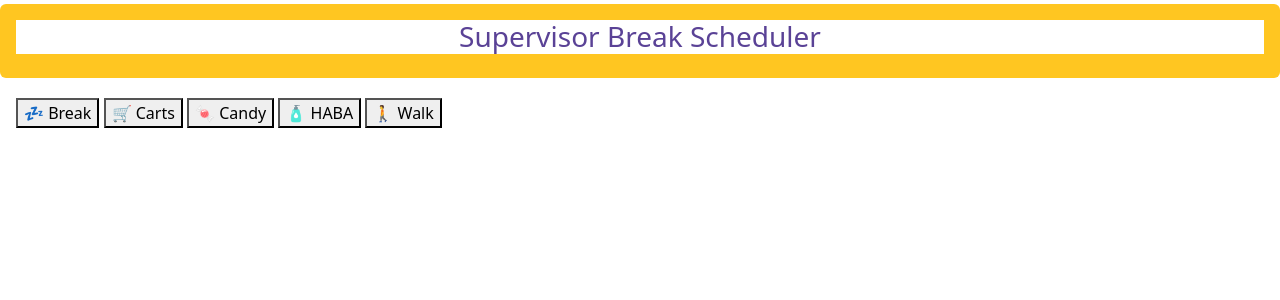
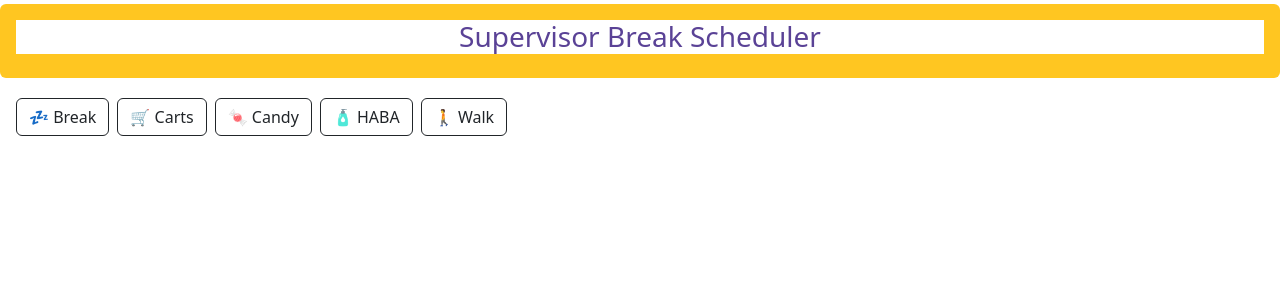
Before and after one commit to jnguy2832/Listco-Supervisor-Terminal, a Django app: page / in a window 1280 px wide. Shown: the top 300 px of the page. Run offline with Django 5.2, Linux system fonts and the light colour scheme.

Commit message:
Changed Outline of Buttons

```diff
--- a/Terminal/BreakScheduler/Templates/index.html
+++ b/Terminal/BreakScheduler/Templates/index.html
@@ -10,13 +10,12 @@
     <div class="p-3 mt-1 text-secondary rounded" style="background-color: rgb(255, 198, 33);">
         <h3 style="background-color: white; text-align: center; margin-bottom: 25; color: rgb(90, 66, 150);">Supervisor Break Scheduler</h3>
     </div>
-    <div class="p-3 mt-1">
-        <button>💤 Break</button>
-        <button>🛒 Carts</button>
-        <button>🍬 Candy</button>
-        <button>🧴 HABA</button>
-        <button>🚶 Walk</button>
-
+    <div class="p-3 mt-1 d-flex flex-wrap gap-2">
+        <button class="btn btn-outline-dark">💤 Break</button>
+        <button class="btn btn-outline-dark">🛒 Carts</button>
+        <button class="btn btn-outline-dark">🍬 Candy</button>
+        <button class="btn btn-outline-dark">🧴 HABA</button>
+        <button class="btn btn-outline-dark">🚶 Walk</button>
     </div>
 </body>
 </html>
```
